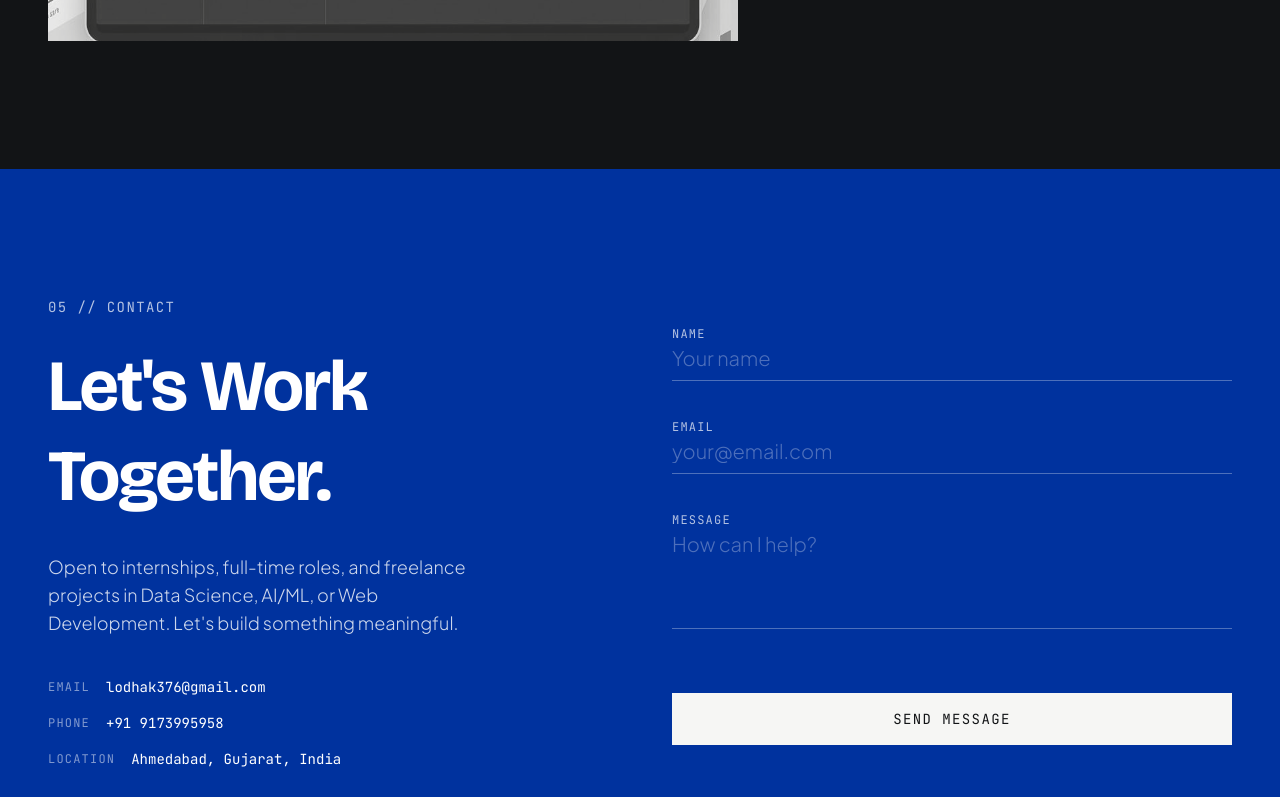
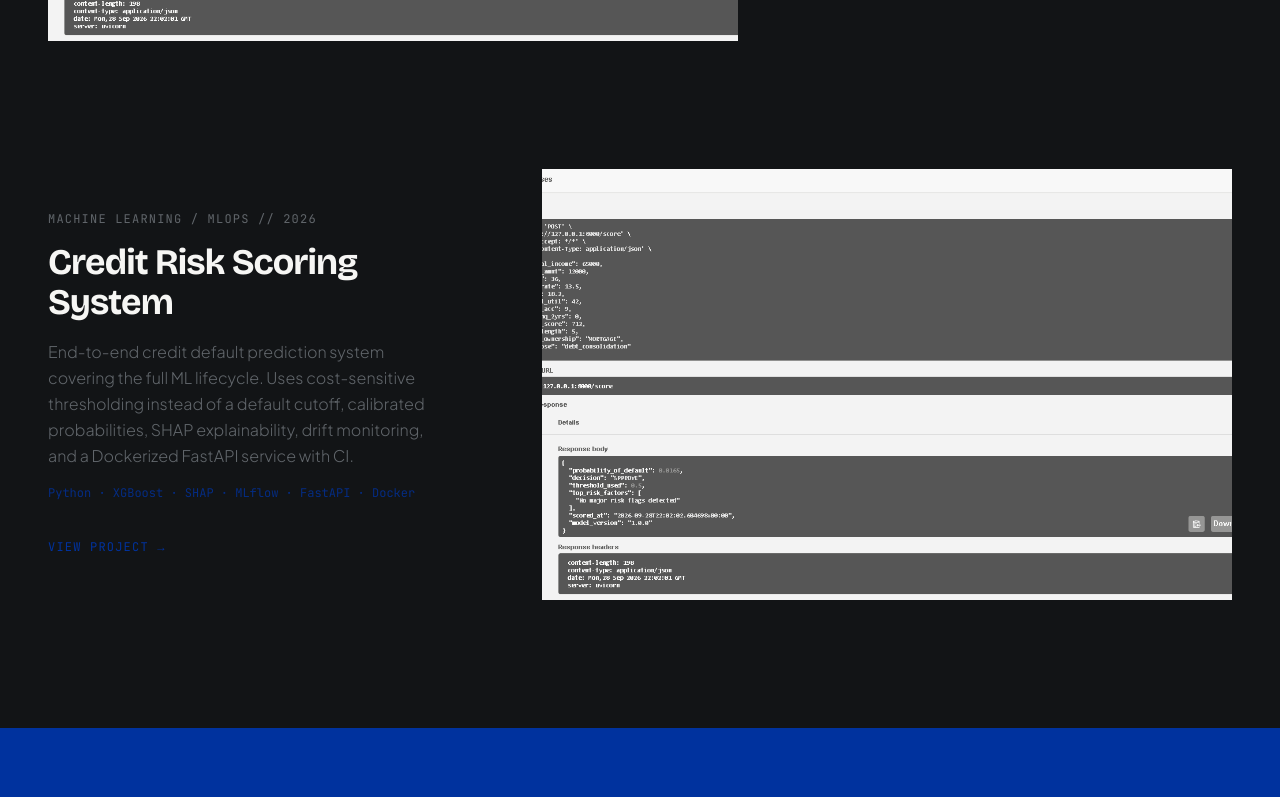
Before and after one commit to Karan6528/portfolio, a React (Vite) app: page / in a window 1280 px wide. Shown: the part 6333-7130 px from the top of the page. Built offline with nearby package versions, Linux system fonts and the light colour scheme.

Commit message:
Add credit risk project image

```diff
--- a/src/components/sections/Projects.tsx
+++ b/src/components/sections/Projects.tsx
@@ -3,8 +3,22 @@ import { useLang } from '@/contexts/LanguageContext';
 import project1Img from '@/assets/project-1.jpg';
 import project2Img from '@/assets/project-2.jpg';
 import project3Img from '@/assets/project-3.jpg';
+import project3Img from '@/assets/project-4.jpg';
 
-const PROJECTS = {
+// To use a new image: put it in src/assets/, import it here, and use it below.
+// import project4Img from '@/assets/project-4.jpg';
+
+interface Project {
+  title: string;
+  category: string;
+  tech: string;
+  image: string;
+  year: string;
+  description: string;
+  link?: string; // optional: GitHub or live demo URL
+}
+
+const PROJECTS: Record<'en' | 'de', Project[]> = {
   en: [
     {
       title: 'Ask Documentor',
@@ -32,6 +46,16 @@ const PROJECTS = {
       year: '2023',
       description:
         'Fraud detection system for credit card transactions using machine learning algorithms. Analyzes transaction behavior patterns to detect fraudulent activity with high accuracy.',
+    },
+    {
+      title: 'Credit Risk Scoring System',
+      category: 'Machine Learning / MLOps',
+      tech: 'Python · XGBoost · SHAP · MLflow · FastAPI · Docker',
+      image: project3Img, // change to project4Img after adding your own image
+      year: '2026',
+      description:
+        'End-to-end credit default prediction system covering the full ML lifecycle. Uses cost-sensitive thresholding instead of a default cutoff, calibrated probabilities, SHAP explainability, drift monitoring, and a Dockerized FastAPI service with CI.',
+      link: 'https://github.com/Karan6528/credit-risk-project',
     },
   ],
   de: [
@@ -61,6 +85,16 @@ const PROJECTS = {
       year: '2023',
       description:
         'Betrugserkennung für Kreditkartentransaktionen mit maschinellen Lernalgorithmen. Analysiert Transaktionsmuster, um betrügerische Aktivitäten mit hoher Genauigkeit zu erkennen.',
+    },
+    {
+      title: 'Kreditrisiko-Scoring-System',
+      category: 'Maschinelles Lernen / MLOps',
+      tech: 'Python · XGBoost · SHAP · MLflow · FastAPI · Docker',
+      image: project3Img, // nach dem Hinzufügen eines eigenen Bildes zu project4Img ändern
+      year: '2026',
+      description:
+        'End-to-End-System zur Vorhersage von Kreditausfällen über den gesamten ML-Lebenszyklus. Nutzt kostensensitive Schwellenwerte statt eines Standard-Cutoffs, kalibrierte Wahrscheinlichkeiten, SHAP-Erklärbarkeit, Drift-Monitoring sowie einen Docker-basierten FastAPI-Service mit CI.',
+      link: 'https://github.com/Karan6528/credit-risk-project',
     },
   ],
 };
@@ -120,6 +154,16 @@ export function Projects() {
                   <h4 className="text-3xl md:text-4xl font-display font-bold mb-4">{project.title}</h4>
                   <p className="text-muted-foreground font-light mb-4 leading-relaxed">{project.description}</p>
                   <p className="font-mono text-xs text-primary/80 mb-8">{project.tech}</p>
+                  {project.link && (
+                    <a
+                      href={project.link}
+                      target="_blank"
+                      rel="noopener noreferrer"
+                      className="inline-block font-mono text-xs uppercase tracking-widest text-primary hover:underline"
+                    >
+                      {t('View project', 'Projekt ansehen')} →
+                    </a>
+                  )}
                 </div>
               </div>
             </motion.div>
```
Also changed, not shown: src/assets/project-4.jpg (added), 1 other file (tests, documents, lock files or other folders).
